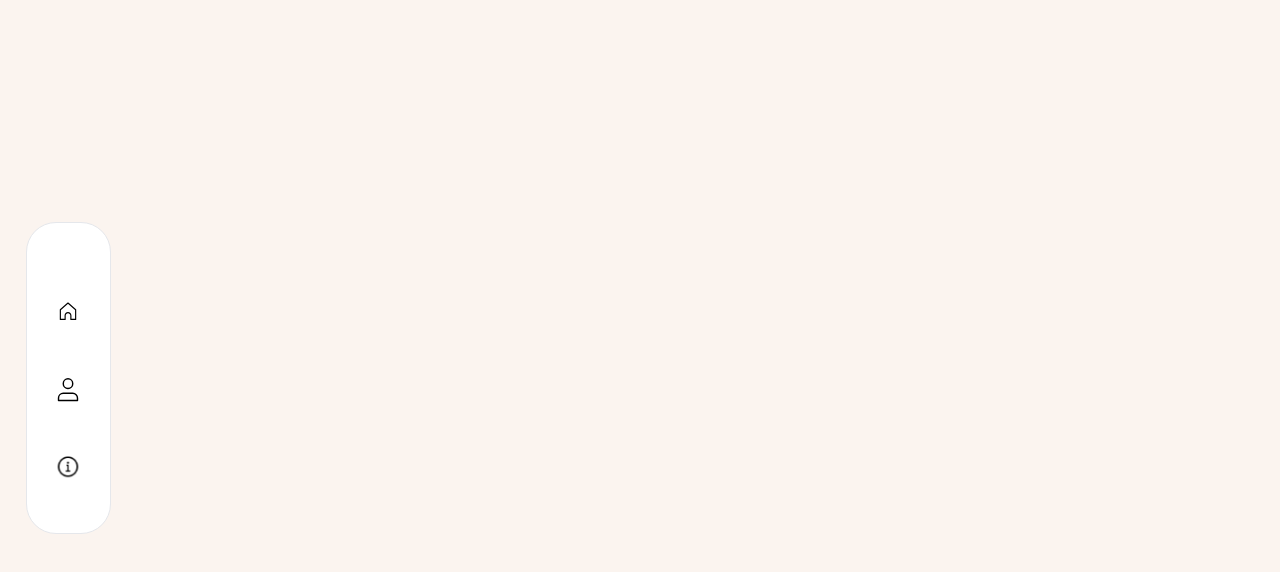
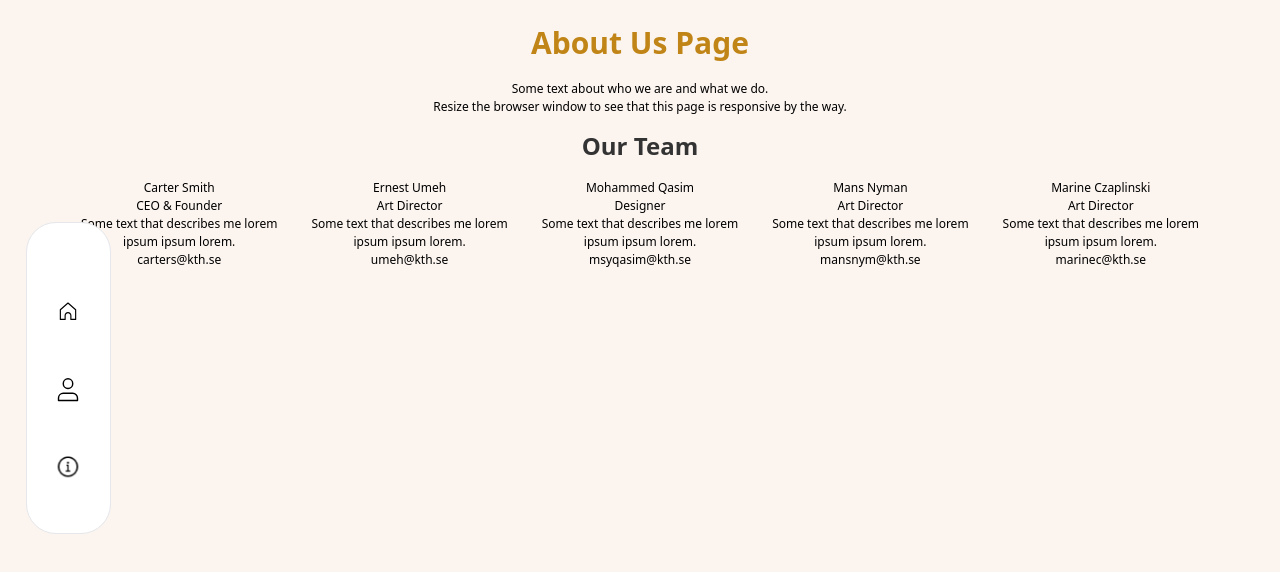
Before and after one commit to ernum/Vizercise, a Next.js app in the folder vizercise/: page /about in a window 1280 px wide. Shown: the top 572 px of the page. Built offline with nearby package versions, Linux system fonts and the light colour scheme.

Commit message:
Base of about us page, with a css style file
/

```diff
--- a/vizercise/package.json
+++ b/vizercise/package.json
@@ -12,7 +12,7 @@
     "@next/font": "13.1.6",
     "eslint": "8.33.0",
     "eslint-config-next": "13.1.6",
-    "next": "13.1.6",
+    "next": "^13.1.6",
     "react": "18.2.0",
     "react-dom": "18.2.0"
   },
--- a/vizercise/pages/about.js
+++ b/vizercise/pages/about.js
@@ -1,3 +1,85 @@
-export default function About() {
-  return <></>;
+import React from 'react';
+import styles from './styles.module.css';
+
+function About() {
+    return (
+        <div>
+            <div className="about-section">
+                <h1 className={styles.mheader}>About Us Page</h1>
+                <p className={styles.text}>Some text about who we are and what we do.</p>
+                <p className={styles.text} style={{ marginBottom: '1em' }}>Resize the browser window to see that this page is responsive by the way.</p>
+            </div>
+
+            <h2 className={styles.header}>Our Team</h2>
+
+            <div className="row" style={{ textAlign: 'center' }}>
+                <div className="column" style={{ display: 'inline-block', width: '18%' }}>
+                    <div className="card">
+
+                        <div className="container" style={{ marginBottom: '1em' }}>
+                            <h2 className={styles.text}>Carter Smith</h2>
+                            <p className={styles.text}>CEO &amp; Founder</p>
+                            <p className={styles.text}>Some text that describes me lorem ipsum ipsum lorem.</p>
+                            <p className={styles.text}>carters@kth.se</p>
+
+                        </div>
+                    </div>
+                </div>
+
+                <div className="column" style={{ display: 'inline-block', width: '18%' }}>
+                    <div className="card">
+
+                        <div className="container" style={{ marginBottom: '1em' }}>
+                            <h2 className={styles.text}>Ernest Umeh</h2>
+                            <p className={styles.text}>Art Director</p>
+                            <p className={styles.text}>Some text that describes me lorem ipsum ipsum lorem.</p>
+                            <p className={styles.text}>umeh@kth.se</p>
+
+                        </div>
+                    </div>
+                </div>
+
+                <div className="column" style={{ display: 'inline-block', width: '18%' }}>
+                    <div className="card">
+
+                        <div className="container" style={{ marginBottom: '1em' }}>
+                            <h2 className={styles.text}>Mohammed Qasim</h2>
+                            <p className={styles.text}>Designer</p>
+                            <p className={styles.text}>Some text that describes me lorem ipsum ipsum lorem.</p>
+                            <p className={styles.text}>msyqasim@kth.se</p>
+
+                        </div>
+                    </div>
+                </div>
+
+                <div className="column" style={{ display: 'inline-block', width: '18%' }}>
+                    <div className="card">
+
+                        <div className="container" style={{ marginBottom: '1em' }}>
+                            <h2 className={styles.text}>Mans Nyman</h2>
+                            <p className={styles.text}>Art Director</p>
+                            <p className={styles.text}>Some text that describes me lorem ipsum ipsum lorem.</p>
+                            <p className={styles.text}>mansnym@kth.se</p>
+
+                        </div>
+                    </div>
+                </div>
+
+                <div className="column" style={{ display: 'inline-block', width: '18%' }}>
+                    <div className="card">
+
+                        <div className="container" style={{ marginBottom: '1em' }}>
+                            <h2 className={styles.text}>Marine Czaplinski</h2>
+                            <p className={styles.text}>Art Director</p>
+                            <p className={styles.text}>Some text that describes me lorem ipsum ipsum lorem.</p>
+                            <p className={styles.text}>marinec@kth.se</p>
+
+                        </div>
+                    </div>
+                </div>
+            </div>
+        </div>
+    );
 }
+
+export default About;
--- /dev/null
+++ b/vizercise/pages/styles.module.css
@@ -0,0 +1,24 @@
+
+.mheader {
+/*main header only*/
+    font-size: 30px;
+    color: #c08516;
+    font-weight: bold;
+    margin-bottom: 15px;
+    margin-top: 20px;
+    text-align: center;
+}
+
+.header {
+    font-size: 24px;
+    font-weight: bold;
+    color: #333;
+    margin-bottom: 15px;
+    text-align: center;
+}
+
+.text {
+    font-size: 12px;
+    color: black;
+    text-align: center;
+}
```
Also changed, not shown: 1 other file (tests, documents, lock files or other folders).
